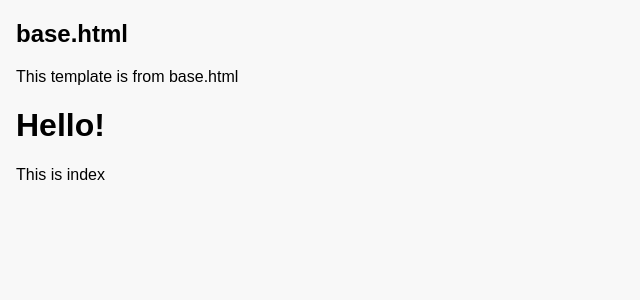
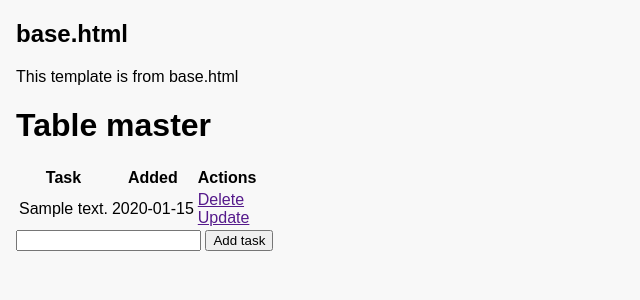
Before and after one commit to dmxt/tasker, a Flask app: page / in a window 1280 px wide. Shown: the top 300 px of the page, without its empty margins (0-640 px from the left). Run offline with Flask 2, Linux system fonts and the light colour scheme; tables that the repository leaves empty hold one stand-in row (values such as "Sample post").

Commit message:
Add ability to add task

```diff
--- a/app.py
+++ b/app.py
@@ -1,4 +1,4 @@
-from flask import Flask, render_template
+from flask import Flask, render_template, request, redirect
 from flask_sqlalchemy import SQLAlchemy
 from datetime import datetime
 
@@ -17,9 +17,22 @@ class Todo(db.Model):
         return '<Task %r>' % self.id
 
 
-@app.route('/')
+@app.route('/', methods=['POST', 'GET'])
 def index():
-    return render_template('index.html')
+    if request.method == 'POST':
+        task_content = request.form['content']
+        new_task = Todo(content=task_content)
+
+        try:
+            db.session.add(new_task)
+            db.session.commit()
+            return redirect('/')
+        except:
+            return task_content
+
+    else:
+        tasks = Todo.query.order_by(Todo.date_created).all()
+        return render_template('index.html', tasks=tasks)
 
 
 @app.route('/login')
--- a/templates/index.html
+++ b/templates/index.html
@@ -1,10 +1,35 @@
 {% extends 'base.html' %}
 
 {% block head %}
-
+<title>Task Master</title>
 {% endblock %}
 
 {% block body %}
-  <h1>Hello!</h1>
-  <p>This is index</p>
+<div class="content">
+  <h1>Table master</h1>
+
+  <table>
+    <tr>
+      <th>Task</th>
+      <th>Added</th>
+      <th>Actions</th>
+    </tr>
+    {% for task in tasks %}
+    <tr>
+      <td>{{ task.content }}</td>
+      <td>{{ task.date_created.date() }}</td>
+      <td>
+        <a href="">Delete</a>
+        <br>
+        <a href="">Update</a>
+      </td>
+    </tr>
+    {% endfor %}
+  </table>
+
+  <form action="/" method="POST">
+    <input type="text" name="content" id="content"> <!-- request.form['content'] -->
+    <input type="submit" value="Add task">
+  </form>
+</div>
 {% endblock %}
```
